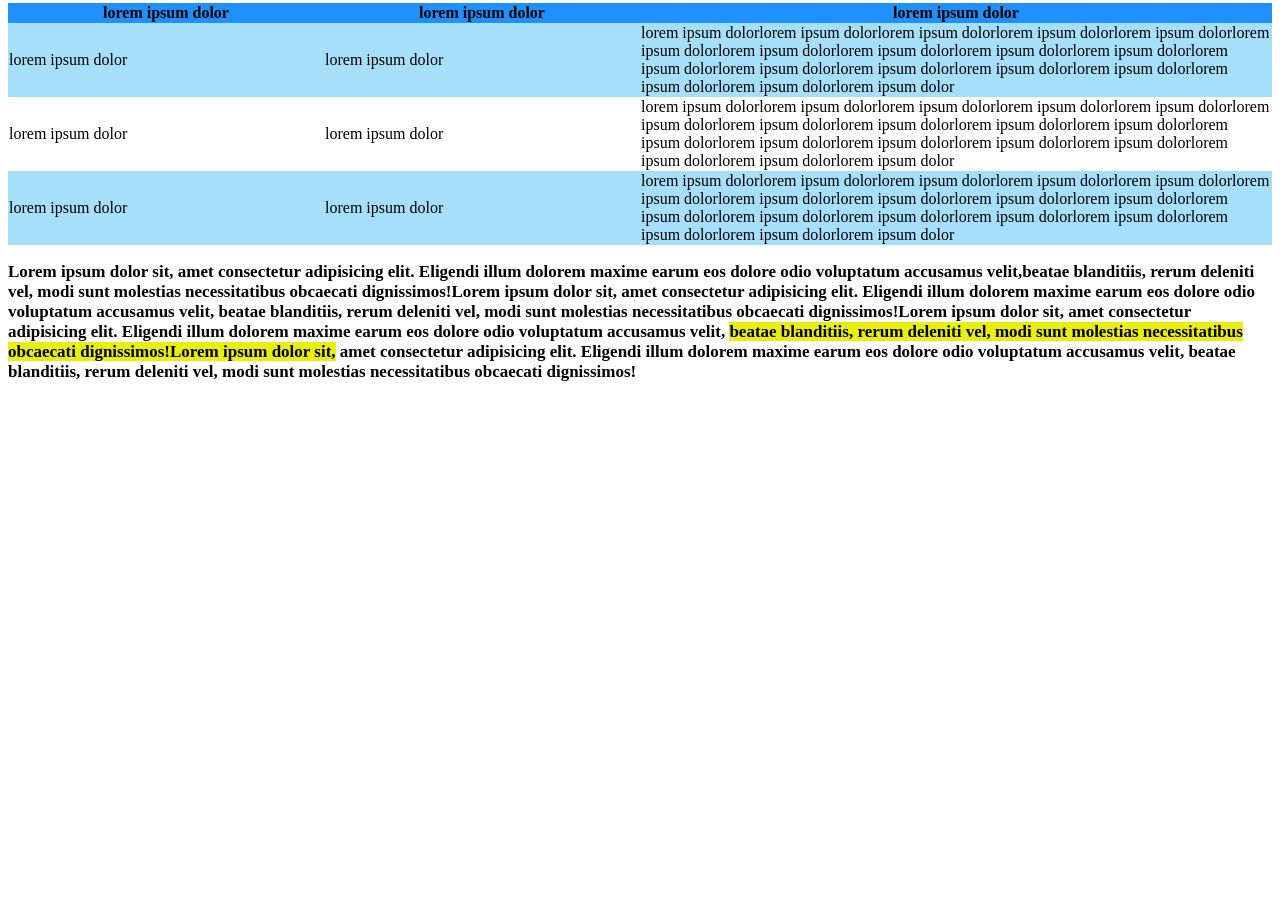
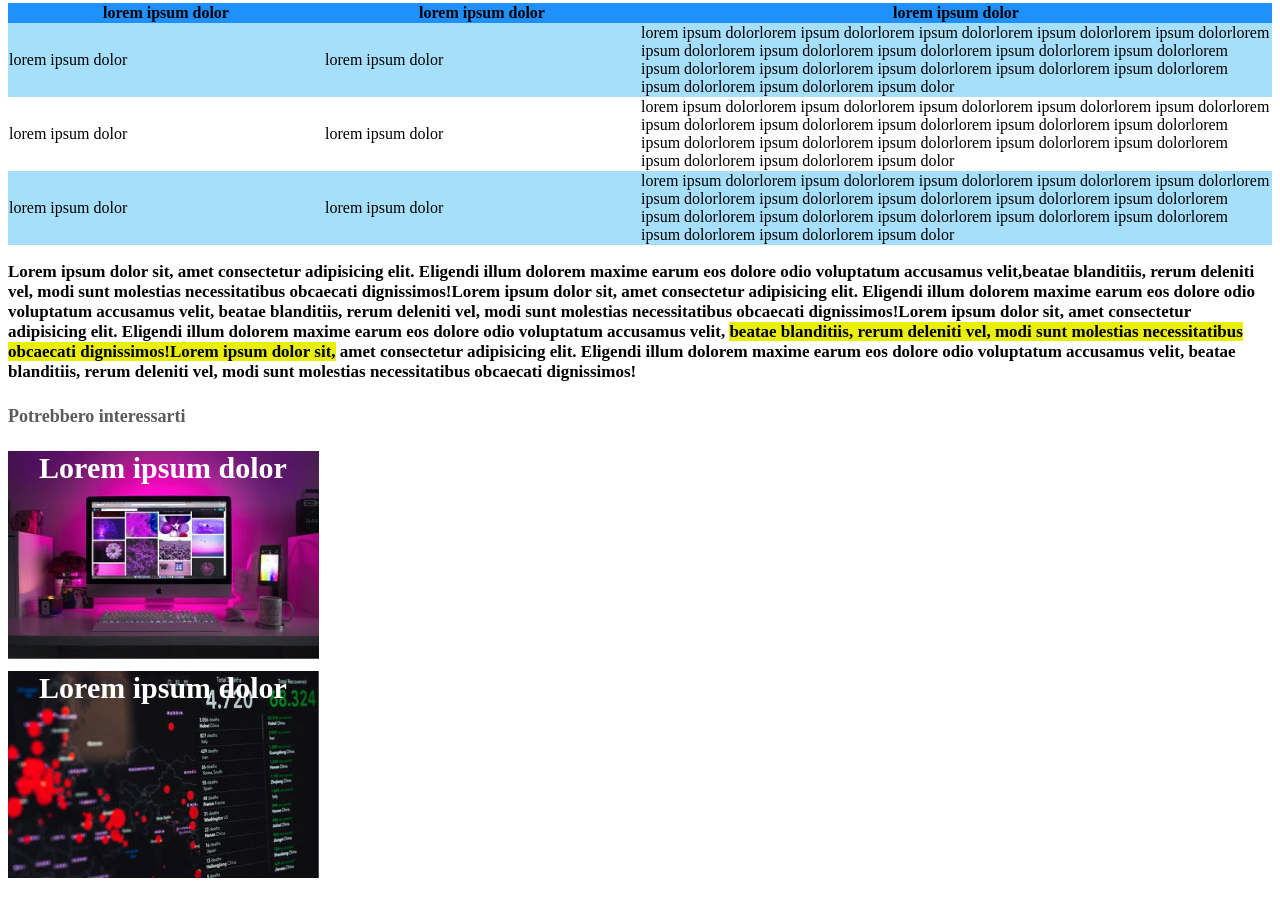
Before and after one commit to LorenzoBertoni/html-css-booleaner, a plain HTML site: page index.html in a window 1280 px wide. Shown: the part 1005-1904 px from the top of the page. Before the commit the page ends 1404 px from the top, so only its background shows below. Drawn offline with Linux system fonts and the light colour scheme.

Commit message:
inserimento footer e conclusione

```diff
--- a/css/style.css
+++ b/css/style.css
@@ -75,3 +75,37 @@ table{
 .cella2{
     width: 50%;
 }
+
+#finale{
+    color: #5a5b5c;
+    font-size: 18px;
+    font-weight: bold;
+}
+
+.ad{
+    width: 311px;
+    height: 220px;
+
+
+
+}
+
+.n1{
+    background-image: url(../img/monitor.jpg);
+    background-size:auto;
+    background-repeat: no-repeat;
+
+}
+
+.n2{
+    background-image: url(../img/graph.jpg);
+    background-size:auto;
+    background-repeat: no-repeat;
+}
+
+.testoad{
+    color: #ffffff;
+    font-size: 30px;
+    font-weight: bold;
+    padding-left: 10%;
+}
--- a/index.html
+++ b/index.html
@@ -81,11 +81,16 @@
             </section>
             <!-- fine corpo centrale -->
         </main>
-
+        <!-- inizio footer -->
         <footer>
-
-        </footer>
-
+            <h4 id="finale">Potrebbero interessarti</h4>
+            <div class="ad n1">
+                <span class="testoad"> Lorem ipsum dolor</span>
+            </div>
+            <div class="ad n2">
+                <span class="testoad">Lorem ipsum dolor</span>
+            </div>
+         </footer>
+         <!-- fine footer -->
     </body>
-
 </html>
```
